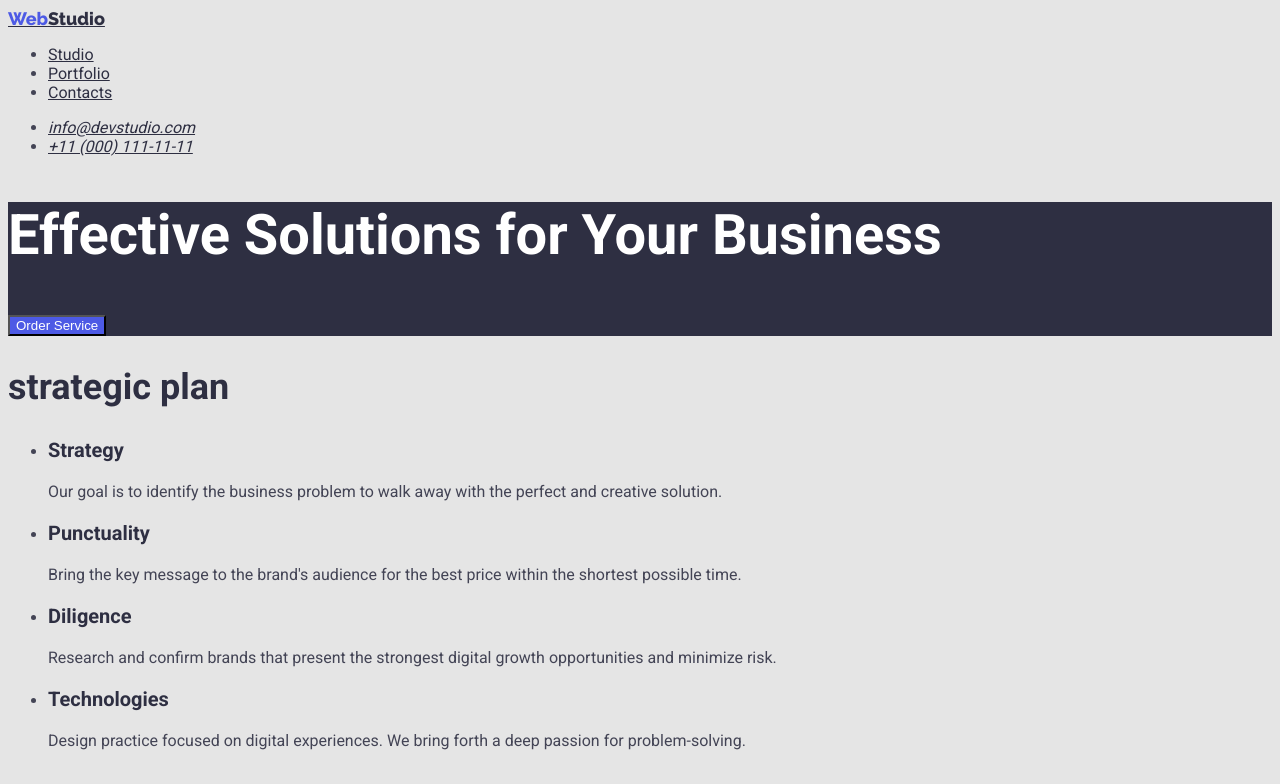
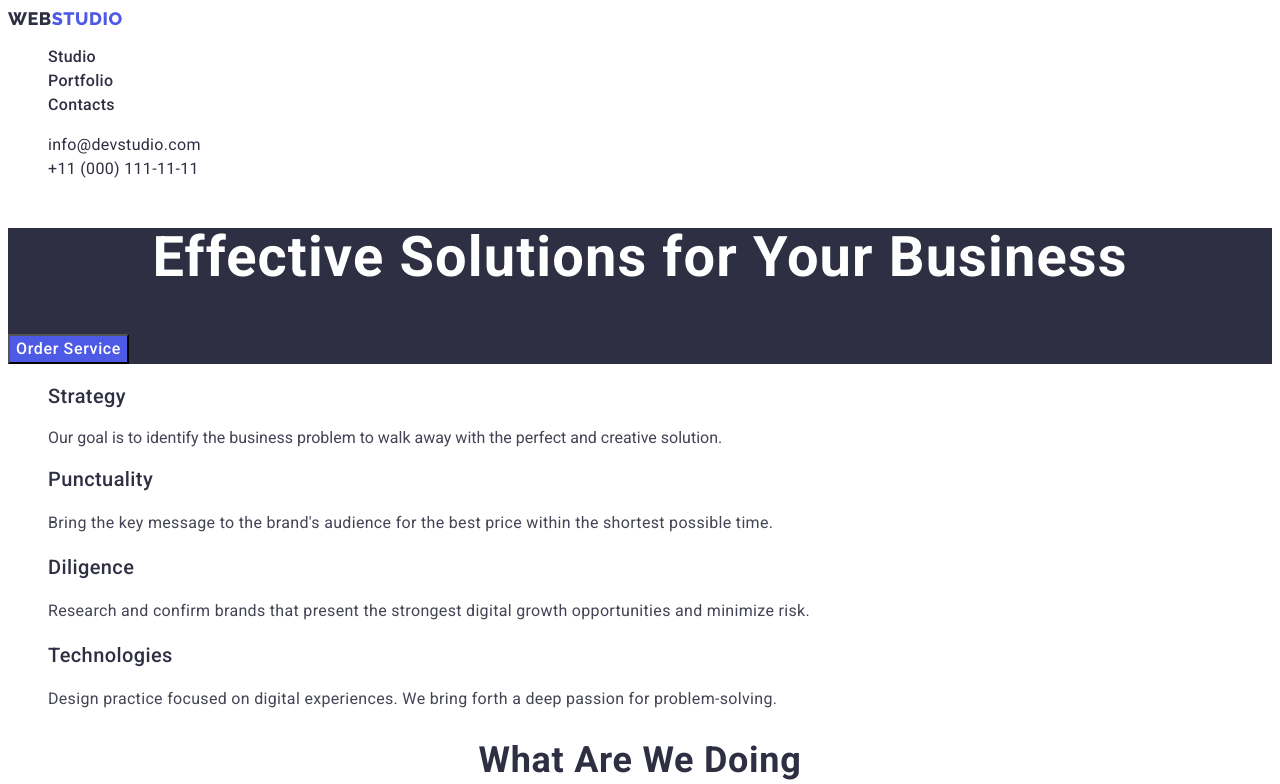
Before and after one commit to Zhihare/goit-markup-hw-02, a plain HTML site: page index.html in a window 1280 px wide. Shown: the top 784 px of the page. Drawn offline with Linux system fonts and the light colour scheme.

Commit message:
upd29.03

```diff
--- a/css/style.css
+++ b/css/style.css
@@ -1,20 +1,26 @@
 body {
-    font-family: Roboto;
+    font-family: Roboto, sans-serif;
     color: #434455;
     font-size: 16px;
-    background-color: #E5E5E5;
+    background-color: #FFFFFF;
 }
 
 /*styles of links and buttons on focus and hover*/
 button {
     color: #FFFFFF;
-    background: #4D5AE5;
+    background-color: #4D5AE5;
     cursor: pointer;
+    font-family: "Roboto", sans-serif;
+    font-weight: 500;
+    font-size: 16px;
+    line-height: 1.5;
+    letter-spacing: 0.04em;
 }
 
 button:hover,
 button:focus {
     background: #404BBF;
+    color: #FFFFFF
 }
 
 a {
@@ -29,6 +35,11 @@ a {
 a:hover,
 :focus {
     color: #404BBF;
+}
+
+.header-list:hover,
+.header-list:focus {
+    color: #404bbf;
 }
 
 /*backgraund-color on sections*/
@@ -47,33 +58,83 @@ a:hover,
 
 /*text size, color*/
 .head-link {
-    color: #2E2F42;
-    font-family: 'Raleway';
+    color: #4d5ae5;
+    font-family: "Raleway", sans-serif;
+    font-weight: 800;
     font-size: 18px;
+    line-height: 1.17;
+    letter-spacing: 0.03em;
+    text-transform: uppercase;
+    text-decoration: none
 }
 
 .head-link span {
-    color: #4D5AE5;
-    font-family: 'Raleway';
+    color: #2e2f42;
+    font-family: "Raleway", sans-serif;
+    font-weight: 800;
     font-size: 18px;
+    line-height: 1.17;
+    letter-spacing: 0.03em;
+    text-transform: uppercase;
+    text-decoration: none
 }
 
 .footer-link {
-    color: #F4F4FD;
-    font-family: 'Raleway';
+    color: #4d5ae5;
+    font-family: "Raleway", sans-serif;
+    font-weight: 800;
     font-size: 18px;
+    line-height: 1.17;
+    letter-spacing: 0.03em;
+    text-transform: uppercase;
+    text-decoration: none
 }
 
 .footer-link span {
-    color: #4D5AE5;
-    font-family: 'Raleway';
+    color: #f4f4fd;
+    font-family: "Raleway", sans-serif;
+    font-weight: 800;
     font-size: 18px;
+    line-height: 1.17;
+    letter-spacing: 0.03em;
+    text-transform: uppercase;
+    text-decoration: none
 }
 
+.list {
+    list-style: none;
+}
+
+.header-list {
+    font-weight: 500;
+    font-size: 16px;
+    line-height: 1.5;
+    letter-spacing: 0.02em;
+    color: #2e2f42;
+    list-style: none
+}
+
+.header-adress {
+    font-style: normal
+}
+
+.adress-link {
+    font-size: 16px;
+    line-height: 1.5;
+    letter-spacing: 0.02em;
+    color: #434455;
+}
+
+.link {
+    text-decoration: none;
+}
 
 .main-header {
     font-size: 56px;
     color: #FFFF;
+    line-height: 1.07;
+    text-align: center;
+    letter-spacing: 0.02em;
 }
 
 h3 {
@@ -90,3 +151,40 @@ h2 {
     font-size: 16px;
     color: #F4F4FD;
 }
+
+.list-header {
+    font-weight: 500;
+    font-size: 20px;
+    line-height: 1.2;
+    letter-spacing: 0.02em;
+    color: #2e2f42;
+}
+
+.list-paragraph {
+    font-size: 16px;
+    line-height: 1.5;
+    letter-spacing: 0.02em;
+    color: #434455;
+}
+.main-header-doing{
+    size: 36px;
+     line-height: 1.11;
+     text-align: center;
+     letter-spacing: 0.02em;
+     text-transform: capitalize;
+     color: #2e2f42;
+}
+
+.main-header-team{
+    font-size: 36px;
+    line-height: 1.11;
+     text-align: center;
+     letter-spacing: 0.02em;
+     text-transform: capitalize;
+     color: #2e2f42;
+
+}
+
+.team-list{
+    background-color: #FFFFFF;
+}
--- a/index.html
+++ b/index.html
@@ -16,18 +16,18 @@
 
 <body>
     <header class="header">
-        <nav class="header-nav">
+        <nav class="list">
             <a class="head-link" href="./index.html"><span>Web</span>Studio</a>
             <ul class="header-list">
-                <li><a href="">Studio</a></li>
-                <li><a href="./portfolio.html">Portfolio</a></li>
-                <li><a href="">Contacts</a></li>
+                <li class="header-line"><a class="link" href="./index.html">Studio</a></li>
+                <li class="header-line"><a class="link" href="./portfolio.html">Portfolio</a></li>
+                <li class="header-line"><a class="link" href="">Contacts</a></li>
             </ul>
         </nav>
         <address class="header-adress">
-            <ul class="header-adres-list">
-                <li><a href="mailto:info@devstudio.com">info@devstudio.com</a></li>
-                <li><a href="tel:+110001111111">+11 (000) 111-11-11</a></li>
+            <ul class="list">
+                <li class="adress-link"><a class="link" href="mailto:info@devstudio.com">info@devstudio.com</a></li>
+                <li class="adress-link"><a class="link" href="tel:+110001111111">+11 (000) 111-11-11</a></li>
             </ul>
         </address>
     </header>
@@ -39,36 +39,36 @@
             <button class="button" type="button">Order Service</button>
         </section>
         <section class="main-section">
-            <h2 class="main-header-strplan">strategic plan</h2>
-            <ul class="main-list">
-                <li>
-                    <h3>Strategy</h3>
+            <h2 class="main-header-strplan" hidden>strategic plan</h2>
+            <ul class="list">
+                <li class="main-line">
+                    <h3 class="list-header">Strategy</h3>
                     <p>Our goal is to identify the business
                         problem to walk away with the perfect and creative solution.</p>
                 </li>
-                <li>
-                    <h3>Punctuality</h3>
-                    <p>Bring the key message to the brand's audience for the best price within the shortest possible
+                <li class="main-line">
+                    <h3 class="list-header">Punctuality</h3>
+                    <p class="list-paragraph">Bring the key message to the brand's audience for the best price within the shortest possible
                         time.
                     </p>
                 </li>
-                <li>
-                    <h3>Diligence</h3>
-                    <p>Research and confirm brands that present the strongest digital growth opportunities and minimize
+                <li class="main-line">
+                    <h3 class="list-header">Diligence</h3>
+                    <p class="list-paragraph">Research and confirm brands that present the strongest digital growth opportunities and minimize
                         risk.
                     </p>
                 </li>
-                <li>
-                    <h3>Technologies</h3>
-                    <p>Design practice focused on digital experiences. We bring forth a deep passion for
+                <li class="main-line">
+                    <h3 class="list-header">Technologies</h3>
+                    <p class="list-paragraph">Design practice focused on digital experiences. We bring forth a deep passion for
                         problem-solving.
                     </p>
-                </li>
+                </li class="main-line">
             </ul>
         </section>
         <section class="main-section">
             <h2 class="main-header-doing">What are we doing</h2>
-            <ul class="main-list">
+            <ul class="list">
                 <li>
                     <img class="main-img" src="./images/Rectangle69.jpg" alt="desktop " width="360">
                 </li>
@@ -82,25 +82,25 @@
         </section>
         <section class="main-section-team">
             <h2 class="main-header-team">Our Team</h2>
-            <ul class="main-list">
-                <li>
+            <ul class="list">
+                <li class="team-list">
                     <img class="main-img" src="./images/mark.jpg" alt="Mark Guerrero" width="264">
-                    <h3>Mark Guerrero</h3>
+                    <h3 class="list-header">Mark Guerrero</h3>
                     <p>Product Designer</p>
                 </li>
-                <li>
+                <li class="team-list">
                     <img class="main-img" src="./images/tom.jpg" alt="Tom Ford" width="264">
-                    <h3>Tom Ford</h3>
+                    <h3 class="list-header">Tom Ford</h3>
                     <p>Frontend Developer</p>
                 </li>
-                <li>
+                <li class="team-list">
                     <img class="main-img" src="./images/camila.jpg" alt="Camila Garcia" width="264">
-                    <h3>Camila Garcia</h3>
+                    <h3 class="list-header">Camila Garcia</h3>
                     <p>Marketing</p>
                 </li>
-                <li>
+                <li class="team-list">
                     <img class="main-img" src="./images/daniel.jpg" alt="Daniel Wilson" width="264">
-                    <h3>Daniel Wilson</h3>
+                    <h class="list-header">Daniel Wilson</h3>
                     <p>UI Designer</p>
                 </li>
             </ul>
```
Also changed, not shown: portfolio.html (+40 -40 lines).
